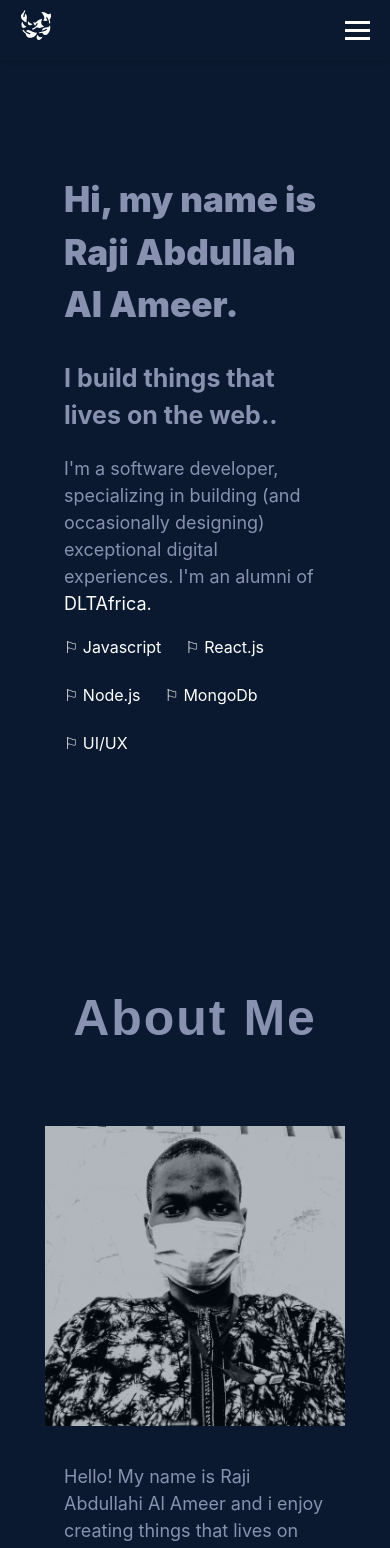
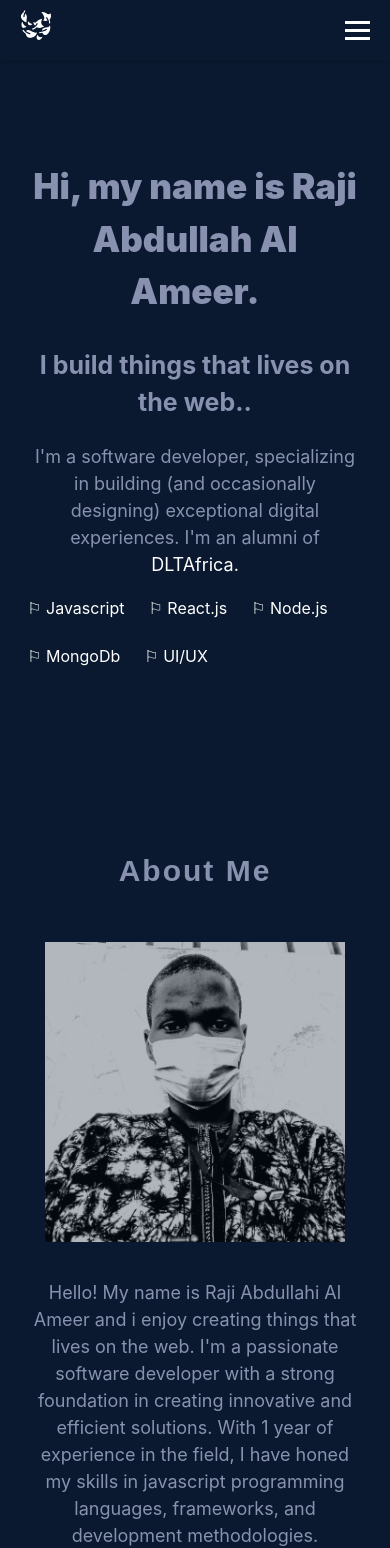
Before and after one commit to ameer017/ameer-portfolio-website, a React (Vite) app: page / in a window 390 px wide. Shown: the top 1548 px of the page. Built offline with nearby package versions, Linux system fonts and the light colour scheme.

Commit message:
updated 2

```diff
--- a/src/Projects/Projects.scss
+++ b/src/Projects/Projects.scss
@@ -1,6 +1,6 @@
-.--padding{
-    padding: 0 8rem;
-}
+// .--padding{
+//     padding: 0 8rem;
+// }
 .card {
     display: flex;
     align-items: center;
--- a/src/index.css
+++ b/src/index.css
@@ -40,6 +40,8 @@ h3{
     color: inherit;
     -webkit-transition: all .4s;
     transition: all .4s;
+
+
 }
 
 p{
@@ -71,3 +73,16 @@ a {
 .--ta {
   text-align: center;
 }
+
+@media screen and (max-width: 460px) {
+
+  .container {
+  padding: 1.2rem;
+  text-align: center;
+
+  }
+  h3{
+    /* letter-spacing: 0; */
+    font-size: 30px;
+  }
+}
```
